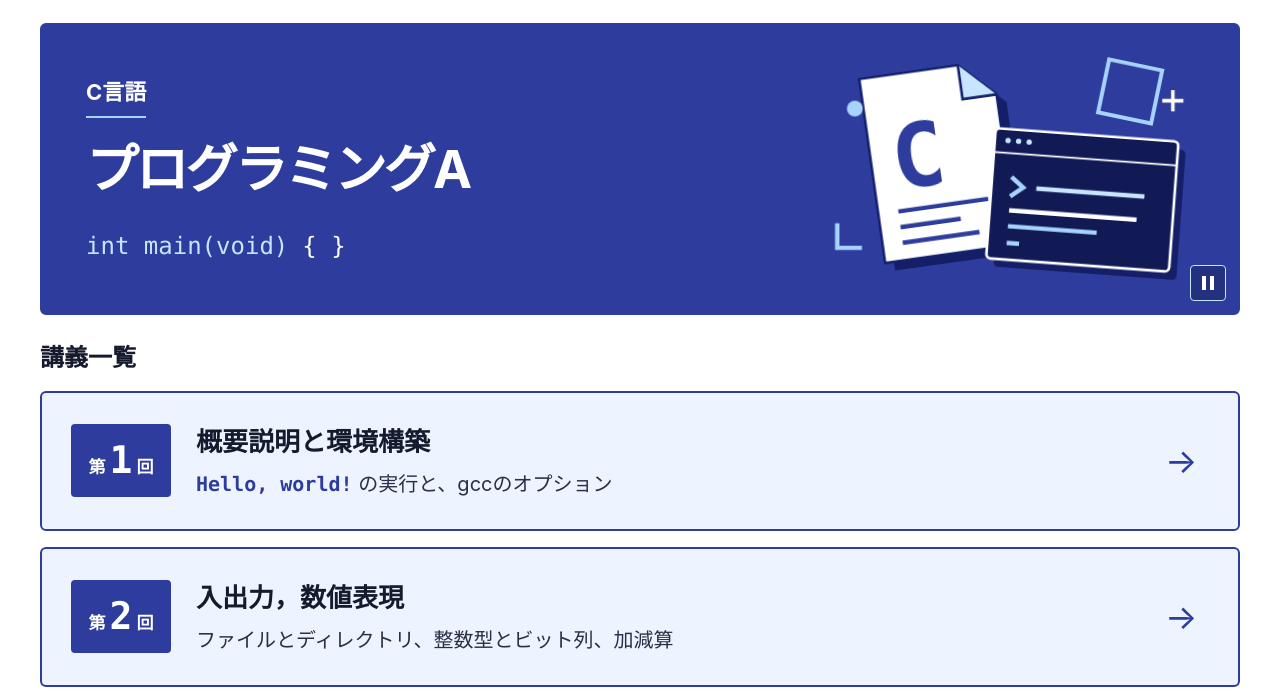
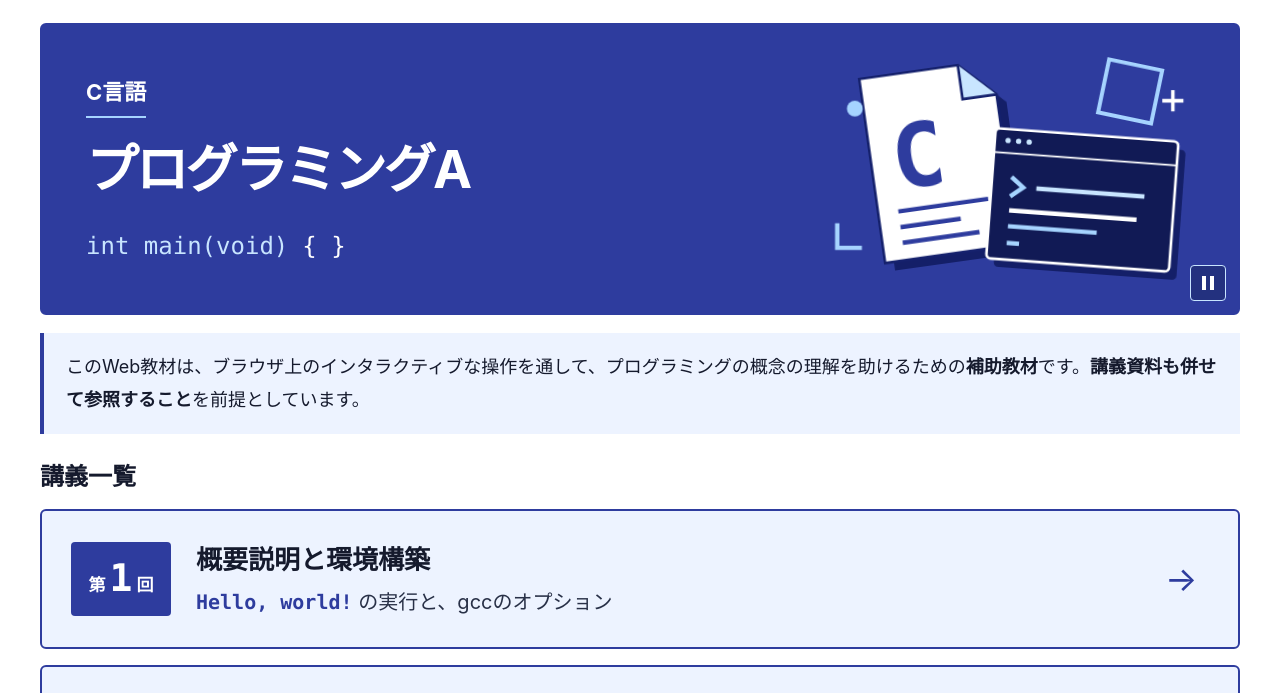
Before and after one commit to y629/web-material-programming-a, a plain HTML site: page index.html in a window 1280 px wide. Shown: the part 79-772 px from the top of the page. Drawn offline with Linux system fonts and the light colour scheme.

Commit message:
Clarify supplementary role of web materials

```diff
--- a/course.css
+++ b/course.css
@@ -18,6 +18,9 @@
 .cover-code { margin-top: 21px; color: #c8e5ff; font-family: var(--mono); font-size: 24px; line-height: 1.5; }
 .cover-code > span { display: inline-block; margin-left: 14px; color: #fff; }
 .course-art { display: block; justify-self: end; width: 100%; max-width: 370px; height: auto; animation: art-appear 300ms ease-out both; }
+.course-note { margin-top: 18px; padding: 17px 22px; border-left: 4px solid var(--blue); background: var(--blue-soft); color: var(--ink); font-size: 18px; line-height: 1.85; overflow-wrap: anywhere; }
+.course-note p { margin: 0; }
+.course-note strong { font-weight: 750; }
 .lectures { margin-top: 26px; }
 .lectures h2 { margin-bottom: 16px; font-size: 24px; font-weight: 750; line-height: 1.4; scroll-margin-top: 20px; }
 .lecture-list { display: grid; gap: 16px; }
@@ -62,6 +65,7 @@
   .course-type > p { font-size: 19px; }
   .cover-code { margin-top: 12px; font-size: 20px; }
   .course-art { width: min(80%, 280px); margin-top: 4px; }
+  .course-note { padding: 15px 17px; }
   .lectures { margin-top: 24px; }
   .lectures h2 { font-size: 23px; }
   .lecture-card { grid-template-columns: minmax(0, 1fr) 28px; gap: 12px; padding: 20px; }
--- a/index.html
+++ b/index.html
@@ -45,6 +45,9 @@
       </svg>
       <button type="button" class="cover-motion-toggle" data-motion-toggle aria-pressed="false" aria-label="扉絵の動きを止める" title="扉絵の動きを止める"><span class="motion-pause-icon" aria-hidden="true"></span></button>
     </section>
+    <aside class="course-note" aria-label="このWeb教材の位置づけ">
+      <p>このWeb教材は、ブラウザ上のインタラクティブな操作を通して、プログラミングの概念の理解を助けるための<strong>補助教材</strong>です。<strong>講義資料も併せて参照すること</strong>を前提としています。</p>
+    </aside>
     <section class="lectures" aria-labelledby="lectures">
       <h2 id="lectures">講義一覧</h2>
       <nav class="lecture-list" aria-label="講義一覧">
```
